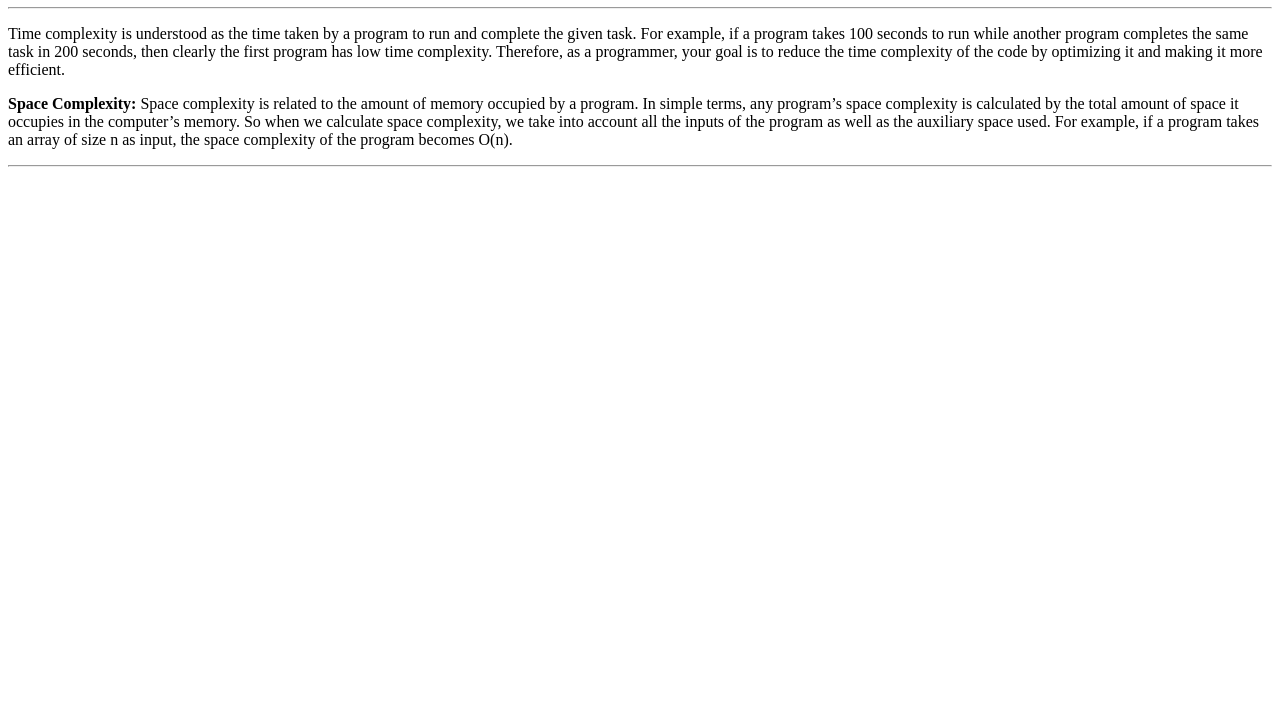
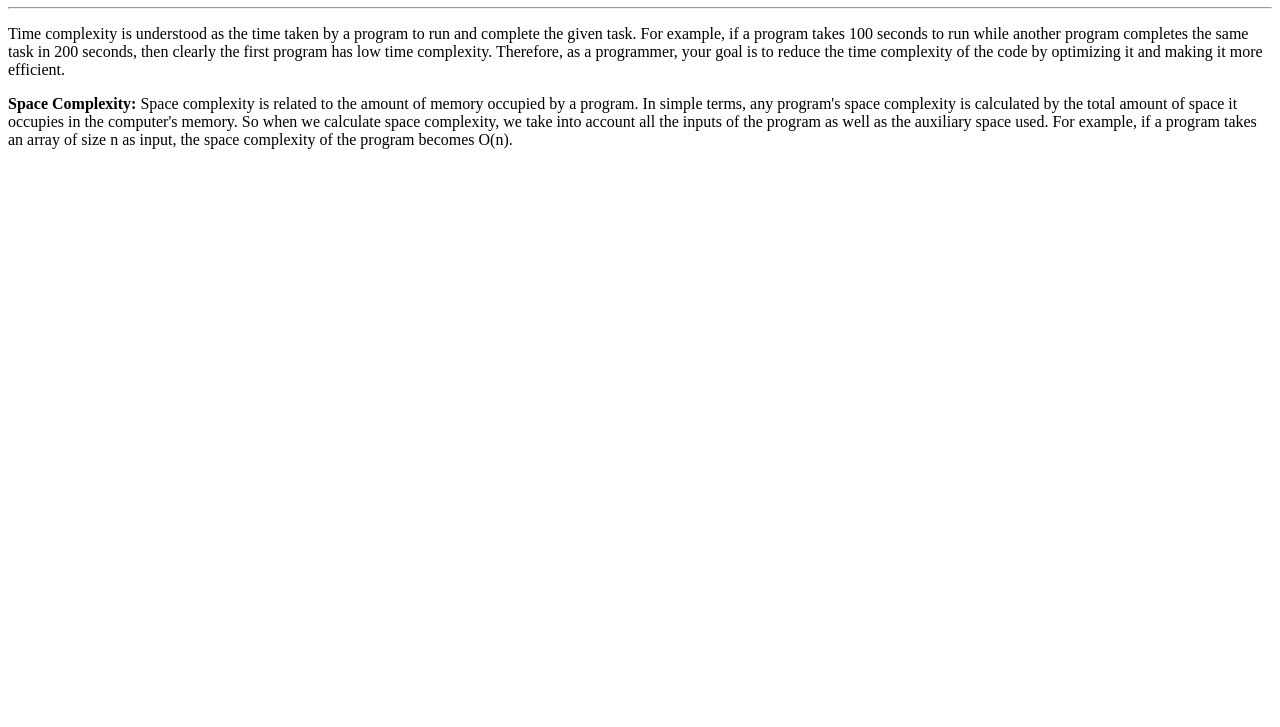
Before and after one commit to acciojob/time-and-space-complexity-richassingh, a website: page main.html in a window 1280 px wide. Shown: the part 73-800 px from the top of the page. Drawn offline with Linux system fonts and the light colour scheme.

Commit message:
created a submission

```diff
--- a/main.html
+++ b/main.html
@@ -7,12 +7,12 @@
 </head>
 
 <body>
-	<h1>Time and Space Complexity</h1>
+	<header><h1>Time and Space Complexity</h1></header>
 	<hr>
+
 	<p>Time complexity is understood as the time taken by a program to run and complete the given task. For example, if a program takes 100 seconds to run while another program completes the same task in 200 seconds, then clearly the first program has low time complexity. Therefore, as a programmer, your goal is to reduce the time complexity of the code by optimizing it and making it more efficient.</p>
-	<p><b>Space Complexity: </b>Space complexity is related to the amount of memory occupied by a program. In simple terms, any program’s space complexity is calculated by the total amount of space it occupies in the computer’s memory. So when we calculate space complexity, we take into account all the inputs of the program as well as the auxiliary space used. For example, if a program takes an array of size n as input, the space complexity of the program becomes O(n).
-	</p>
-	<hr>
+	<p><b>Space Complexity:</b> Space complexity is related to the amount of memory occupied by a program. In simple terms, any program's space complexity is calculated by the total amount of space it occupies in the computer's memory. So when we calculate space complexity, we take into account all the inputs of the program as well as the auxiliary space used. For example, if a program takes an array of size n as input, the space complexity of the program becomes O(n).</p>
+
 	<!-- the entire body must be written by student -->
     <script type="text/javascript" src="./script.js">
 </script>
```
